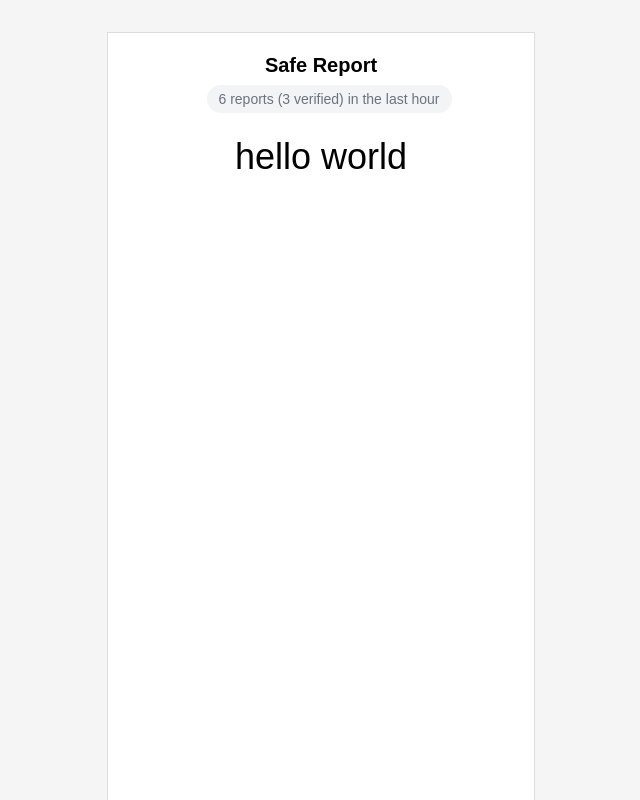
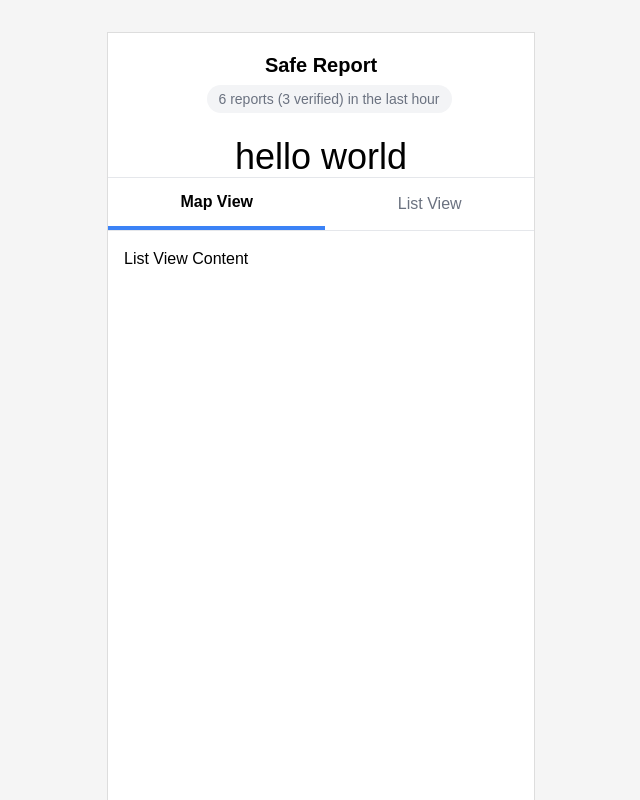
Before and after one commit to HussainM3/crime-reporting-app, a React (Vite) app: page / in a window 1280 px wide. Shown: the top 800 px of the page, without its empty margins (319-959 px from the left). Built offline with nearby package versions, Linux system fonts and the light colour scheme.

Commit message:
Add tabs

```diff
--- a/src/App.jsx
+++ b/src/App.jsx
@@ -1,7 +1,10 @@
 import { useState } from "react";
 import "./App.css";
+import MapView from "./components/MapView";
+import ListView from "./components/ListView";
 
 function App() {
+  const [tab, setTab] = useState("map");
   return (
     <>
       <div className="app overflow-hidden flex flex-col">
@@ -15,6 +18,35 @@ function App() {
         </div>
         <div className="flex-grow flex flex-col">
           <div className="text-center text-4xl">hello world</div>
+          <div>
+            {/* Tab Navigation */}
+            <div className="tab-navigation flex justify-center border-t border-b">
+              <button
+                className={`flex-grow py-3 ${
+                  tab === "map"
+                    ? "border-b-4 border-blue-500 font-semibold"
+                    : "text-gray-500"
+                }`}
+                onClick={() => setTab("map")}
+              >
+                Map View
+              </button>
+              <button
+                className={`flex-grow py-3 ${
+                  tab === "list"
+                    ? "border-b-4 border-blue-500 font-semibold"
+                    : "text-gray-500"
+                }`}
+                onClick={() => setTab("list")}
+              >
+                List View
+              </button>
+            </div>
+            {/* Tab Content */}
+            <div className="tab-content flex-grow overflow-auto">
+              {tab === "map" ? <ListView /> : <MapView />}
+            </div>
+          </div>
         </div>
       </div>
     </>
--- /dev/null
+++ b/src/components/ListView.jsx
@@ -0,0 +1,9 @@
+const ListView = () => {
+  return (
+    <div>
+      <div className="p-4">List View Content</div>
+    </div>
+  );
+};
+
+export default ListView;
--- /dev/null
+++ b/src/components/MapView.jsx
@@ -0,0 +1,9 @@
+const MapView = () => {
+  return (
+    <div>
+      <div className="p-4">Map View Content</div>
+    </div>
+  );
+};
+
+export default MapView;
```
